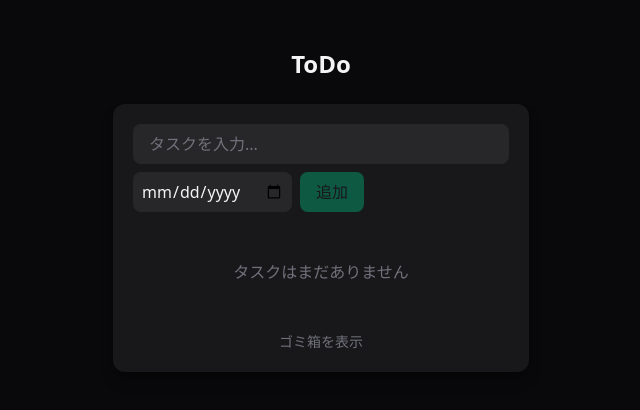
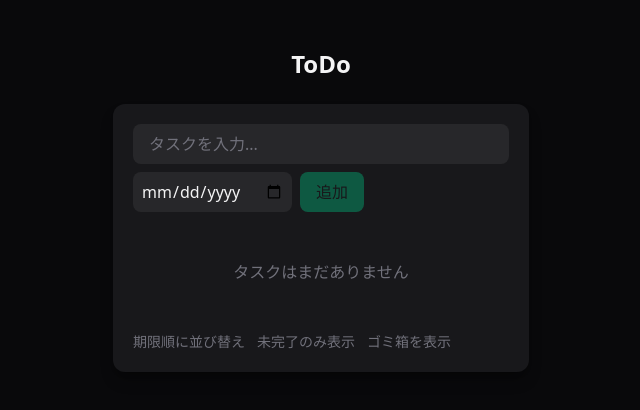
Before and after one commit to northhotmouth-cloud/TodoApp, a Next.js app: page / in a window 1280 px wide. Shown: the top 410 px of the page, without its empty margins (319-959 px from the left). Built offline with nearby package versions, Linux system fonts and the light colour scheme.

Commit message:
feat: wire due date editing, sort, and filter into page

```diff
--- a/app/page.tsx
+++ b/app/page.tsx
@@ -3,6 +3,7 @@
 import { useEffect, useState } from 'react'
 import { Task } from '@/lib/types'
 import { loadTasks, saveTasks } from '@/lib/storage'
+import { sortByDueDate } from '@/lib/dueDate'
 import { TaskForm } from '@/components/TaskForm'
 import { TaskList } from '@/components/TaskList'
 import { TrashList } from '@/components/TrashList'
@@ -11,6 +12,8 @@ export default function Home() {
   const [tasks, setTasks] = useState<Task[]>([])
   const [hydrated, setHydrated] = useState(false)
   const [showTrash, setShowTrash] = useState(false)
+  const [sortMode, setSortMode] = useState<'added' | 'due'>('added')
+  const [filterMode, setFilterMode] = useState<'all' | 'active'>('all')
 
   useEffect(() => {
     setTasks(loadTasks())
@@ -42,6 +45,12 @@ export default function Home() {
     )
   }
 
+  function handleEditDueDate(id: string, dueDate: string | null) {
+    setTasks((prev) =>
+      prev.map((task) => (task.id === id ? { ...task, dueDate } : task))
+    )
+  }
+
   function handleDelete(id: string) {
     setTasks((prev) =>
       prev.map((task) => (task.id === id ? { ...task, deleted: true } : task))
@@ -61,6 +70,13 @@ export default function Home() {
   const activeTasks = tasks.filter((task) => !task.deleted)
   const trashedTasks = tasks.filter((task) => task.deleted)
 
+  const filteredTasks =
+    filterMode === 'active'
+      ? activeTasks.filter((task) => !task.completed)
+      : activeTasks
+  const displayedTasks =
+    sortMode === 'due' ? sortByDueDate(filteredTasks) : filteredTasks
+
   return (
     <main className="mx-auto flex min-h-screen max-w-md flex-col gap-6 px-4 py-12">
       <h1 className="text-center text-2xl font-bold text-zinc-100">
@@ -77,11 +93,35 @@ export default function Home() {
           <>
             <TaskForm onAdd={handleAdd} />
             <TaskList
-              tasks={activeTasks}
+              tasks={displayedTasks}
               onToggle={handleToggle}
               onDelete={handleDelete}
               onEdit={handleEdit}
+              onEditDueDate={handleEditDueDate}
             />
+          </>
+        )}
+        <div className="flex flex-wrap gap-3">
+          {!showTrash && (
+            <>
+              <button
+                type="button"
+                onClick={() =>
+                  setSortMode((prev) => (prev === 'added' ? 'due' : 'added'))
+                }
+                className="text-sm text-zinc-500 hover:text-zinc-300"
+              >
+                {sortMode === 'due' ? '追加順に戻す' : '期限順に並び替え'}
+              </button>
+              <button
+                type="button"
+                onClick={() =>
+                  setFilterMode((prev) => (prev === 'all' ? 'active' : 'all'))
+                }
+                className="text-sm text-zinc-500 hover:text-zinc-300"
+              >
+                {filterMode === 'active' ? 'すべて表示' : '未完了のみ表示'}
+              </button>
             </>
           )}
           <button
@@ -92,6 +132,7 @@ export default function Home() {
             {showTrash ? '一覧に戻る' : 'ゴミ箱を表示'}
           </button>
         </div>
+      </div>
     </main>
   )
 }
```
Lines whose indentation alone changed are shown as unchanged.
